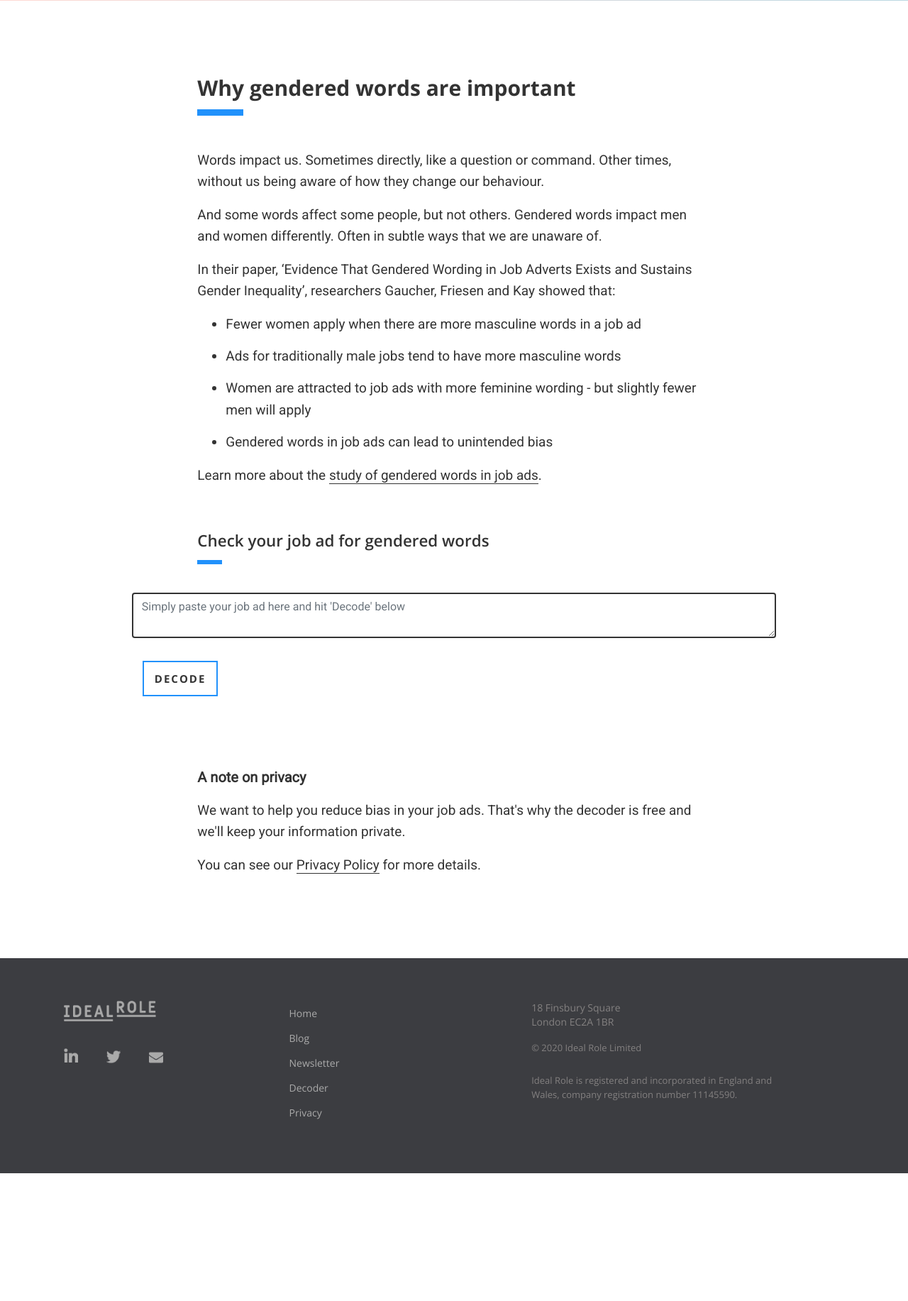
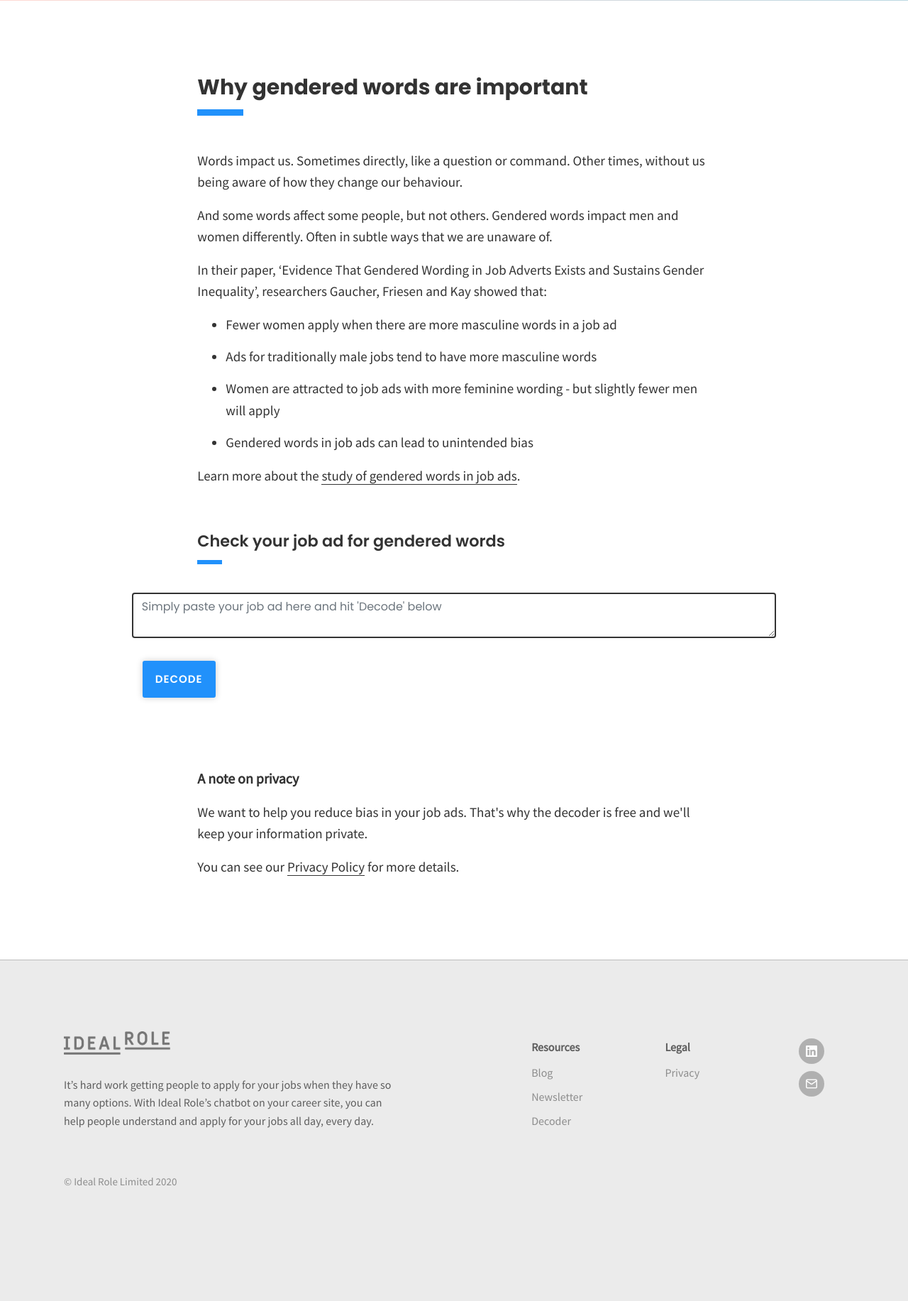
Before and after one commit to rob-mccormick/decoder, a Django app: page / in a window 1280 px wide. Shown: the part 850-2683 px from the top of the page at 71% size. Before the commit the page ends 2503 px from the top, so only its background shows below. Run offline with Django 3.2, Linux system fonts and the light colour scheme; some libraries are stand-ins or nearby versions.

Commit message:
Updated header and footer styling

```diff
--- a/decoder/templates/base.html
+++ b/decoder/templates/base.html
@@ -22,7 +22,7 @@
     <!-- Fontawesome -->
     <script defer src="https://use.fontawesome.com/releases/v5.0.10/js/all.js" integrity="sha384-slN8GvtUJGnv6ca26v8EzVaR9DC58QEwsIk9q1QXdCU8Yu8ck/tL/5szYlBbqmS+" crossorigin="anonymous"></script>
     <!-- Google fonts -->
-    <link href="https://fonts.googleapis.com/css?family=Roboto|Open+Sans:400,600,700,800" rel="stylesheet">
+    <link href="https://fonts.googleapis.com/css?family=Poppins:400,600,700|Source+Sans+Pro&display=swap" rel="stylesheet">
     <!-- Custom CSS -->
     <link rel="stylesheet" type="text/css" href="{% static 'jobs/style.css' %}" />
     <!-- SEO -->
@@ -92,21 +92,19 @@
     <footer class="bg-footer">
       <div class="container-fluid">
         <div class="container">
-          <div class="row text-light">
-            <div class="col-6 col-md-3 logo-links">
-              <a href="https://www.idealrole.com"><div><img class="footer-logo" src="{% static 'jobs/images/idealrole-logo-footer.png' %}" alt="Ideal Role logo"></div></a>
-                  <div class="d-inline-flex">
-                      <a href="https://www.linkedin.com/company/idealrole/"><div class="footer-icons"><img src="{% static 'jobs/images/LinkedIn-icon-25.png' %}" alt="LinkedIn"></div></a>
-                      <a href="https://twitter.com/idealrole"><div class="footer-icons twitter"><img src="{% static 'jobs/images/twitter-icon.png' %}" alt="Twitter"></div></a>
-                      <a href="mailto:care@idealrole.com"><div class="footer-icons mail"><img src="{% static 'jobs/images/letter-icon.png' %}" alt="Email"></div></a>
-                  </div>
-
+          <div class="row">
+            <div class="col-6 col-md-7">
+              <a href="https://www.idealrole.com"><div><img class="footer-logo" src="{% static 'jobs/images/IR-logotype-footer.png' %}" alt="Ideal Role logo"></div></a>
+              <div class="footer-one-liner">
+                <p>It’s hard work getting people to apply for your jobs when they have so many options. With Ideal Role’s chatbot on your career site, you can help people understand and apply for your jobs all day, every day.</p>
+              </div>
+              <div class="footer-copyright">
+                <p>&copy; Ideal Role Limited {% now "Y" %}</p>
+              </div>
             </div>
-            <div class="col-6 col-md-3 footer-links">
-              <ul class="list-unstyled mb-2">
-                <li>
-                  <a href="https://www.idealrole.com" class="footer-link footer-text">Home</a>
-                </li>
+            <div class="col-6 col-md-2 footer-links">
+              <p class="footer-links-header">Resources</p>
+              <ul class="list-unstyled footer-list mb-2">
                 <li>
                   <a href="https://www.idealrole.com/blog" class="footer-link footer-text">Blog</a>
                 </li>
@@ -116,52 +114,23 @@
                 <li>
                   <a href="https://decoder.idealrole.com" class="footer-link footer-text">Decoder</a>
                 </li>
+              </ul>
+            </div>
+            <div class="col-0 col-md-2 footer-links">
+              <p class="footer-links-header">Legal</p>
+              <ul class="list-unstyled footer-list mb-2">
                 <li>
                   <a href="https://www.idealrole.com/privacy" class="footer-link footer-text">Privacy</a>
                 </li>
               </ul>
             </div>
-            <div class="col-0 col-md-1">
-            </div>
-            <div class="col-12 col-md-5 footer-details">
-              <p class="footer-text footer-address">18 Finsbury Square<br>London EC2A 1BR</p>
-              <p class="footer-small footer-text footer-detail">&copy; {% now "Y" %} Ideal Role Limited</p>
-              <p class="footer-small footer-text footer-long-text">Ideal Role is registered and incorporated in England and Wales, company registration number 11145590.</p>
+            <div class="col-12 col-md-1 footer-media">
+              <a href="https://www.linkedin.com/company/idealrole/"><div class="footer-icons"><img src="{% static 'jobs/images/linkedin-icon.png' %}" alt="LinkedIn"></div></a>
+              <a href="mailto:care@idealrole.com"><div class="footer-icons mail"><img src="{% static 'jobs/images/email-icon.png' %}" alt="Email"></div></a>
             </div>
           </div>
         </div>
       </div>
-      <!-- ActiveCampaign tracking code -->
-      <script type="text/javascript">
-        // Set to false if opt-in required
-        var trackByDefault = true;
-
-        function acEnableTracking() {
-          var expiration = new Date(new Date().getTime() + 1000 * 60 * 60 * 24 * 30);
-          document.cookie = "ac_enable_tracking=1; expires= " + expiration + "; path=/";
-          acTrackVisit();
-        }
-
-        function acTrackVisit() {
-          var trackcmp_email = '';
-          var trackcmp = document.createElement("script");
-          trackcmp.async = true;
-          trackcmp.type = 'text/javascript';
-          trackcmp.src = '//trackcmp.net/visit?actid=1000173168&e='+encodeURIComponent(trackcmp_email)+'&r='+encodeURIComponent(document.referrer)+'&u='+encodeURIComponent(window.location.href);
-          var trackcmp_s = document.getElementsByTagName("script");
-          if (trackcmp_s.length) {
-            trackcmp_s[0].parentNode.appendChild(trackcmp);
-          } else {
-            var trackcmp_h = document.getElementsByTagName("head");
-            trackcmp_h.length && trackcmp_h[0].appendChild(trackcmp);
-          }
-        }
-
-        if (trackByDefault || /(^|; )ac_enable_tracking=([^;]+)/.test(document.cookie)) {
-          acEnableTracking();
-        }
-      </script>
-      <!-- End ActiveCampaign tracking code -->
     </footer>
     <!-- end of footer -->
 
--- a/jobs/static/jobs/style.css
+++ b/jobs/static/jobs/style.css
@@ -1,36 +1,41 @@
+/* Global variables */
+
+body {
+  font-family: 'Poppins', Helvetica, Arial, sans-serif;
+}
+
+p {
+  font-family: 'Source Sans Pro', Helvetica, Arial, sans-serif;
+}
+
+li {
+  font-family: 'Source Sans Pro', Helvetica, Arial, sans-serif;
+}
+
 /* Navbar */
 
-.nav-text {
-  font-family: 'Open Sans', Helvetica, Arial, sans-serif;
-}
-
 .navbar {
-  padding-top: 0;
-  padding-bottom: 0;
+  padding-top: 11px;
+  padding-bottom: 11px;
   background-color: #ffffff;
-}
-
-.navbar div div ul li {
-  height: 60px;
-}
-
-.navbar div div ul li a {
-  height: 100%;
-  padding-top: 20px;
+  box-shadow: 0 0 8px rgba(0,0,0,0.2);
 }
 
 .nav-link {
-  text-transform: uppercase;
-  font-size: 13px;
-  font-weight: 600;
+  /* text-transform: uppercase; */
+  font-size: 14px;
+  font-weight: 400;
   color: #333;
-  letter-spacing: 2px;
+  letter-spacing: 1px;
   transition: 0.2s;
+  padding-top: 10px;
+  padding-bottom: 10px;
 }
 
 .nav-link:hover {
   color: #ffffff;
   background-color: #2191fb;
+  border-radius: 3px;
 }
 
 .active a {
@@ -61,7 +66,7 @@ h1 {
 }
 
 h2 {
-  font-family: 'Open Sans', Helvetica, Arial, sans-serif;
+  /* font-family: 'Open Sans', Helvetica, Arial, sans-serif; */
   color: #333;
   font-size: 1.1em;
   line-height: 1.5em;
@@ -69,7 +74,7 @@ h2 {
 }
 
 h3 {
-    font-family: 'Open Sans', Helvetica, Arial, sans-serif;
+    /* font-family: 'Open Sans', Helvetica, Arial, sans-serif; */
     color: #333;
     font-size: 1.2em;
     font-weight: 600;
@@ -79,7 +84,7 @@ h3 {
 
 p {
   color: #333;
-  font-family: 'Roboto', sans-serif;
+  /* font-family: 'Roboto', sans-serif; */
   font-size: 16px;
   line-height: 1.6em;
   font-weight: 400;
@@ -87,7 +92,7 @@ p {
 
 .list-point {
   color: #333;
-  font-family: 'Roboto', sans-serif;
+  /* font-family: 'Source Sans Pro', Helvetica, Arial, sans-serif; */
   font-size: 16px;
   line-height: 1.6em;
   font-weight: 400;
@@ -213,31 +218,33 @@ p {
 textarea {
   height: 250px;
   width: 100%;
-  font-family: 'Roboto', Helvetica, Arial, sans-serif;
+  /* font-family: 'Roboto', Helvetica, Arial, sans-serif; */
 }
 
 .submit-button {
-  font-family: 'Open Sans', Helvetica, Arial, sans-serif;
-  background: #ffffff;
-  color: #333 !important;
+  /* font-family: 'Open Sans', Helvetica, Arial, sans-serif; */
+  background: #2191fb;
+  color: #fff !important;
   line-height: 20px;
   text-transform: uppercase;
-  transition: all .3s;
-  border: 2px solid #2191fb;
-  letter-spacing: 2px;
-  font-weight: 700;
+  transition: all .3s ease-in-out;
+  border: 3px solid #2191fb;
+  border-radius: 3px;
+  letter-spacing: 1px;
+  font-weight: 600;
   cursor: pointer;
   text-decoration: none !important;
-  font-size: 14px;
-  padding: 11px 10px;
+  font-size: 16px;
+  padding: 12px 20px;
   margin-bottom: 50px;
   position: relative;
   z-index: 100;
+  box-shadow: 0 0 10px rgba(0,0,0,0.2);
 }
 
 .submit-button:hover {
-  background: #2191fb;
-  color: #ffffff !important;
+  background: #fff;
+  color: #333 !important;
 }
 
 
@@ -383,77 +406,106 @@ textarea {
 }
 
 .job-ad-result {
-  margin: 50px 0 100px 0;
+  margin: 50px 0 150px 0;
 }
 
 
 /* FOOTER */
 
 .bg-footer {
-  background-color: #3c3d41;
-  padding: 60px 0px;
+  background-color: #ebebeb;
+  border-top: 1px solid rgba(0,0,0,0.2);
+  padding: 100px 0 140px 0;
 }
 
-/* .container-fluid {
-  padding-left: 0px;
-  padding-right: 0px;
-} */
+.footer-logo {
+  width: 150px;
+  margin-bottom: 20px;
+  opacity: 0.5;
+  transition: opacity 0.3s ease-in-out;
+}
 
-.footer-logo {
-  width: 130px;
-  padding-bottom: 35px;
+.footer-logo:hover {
+  opacity: 1;
+}
+
+.footer-one-liner {
+  padding: 10px 40px 0 0;
+  max-width: 520px;
+}
+
+.footer-one-liner p {
+  font-size: 16px;
+  line-height: 1.6em;
+  color: rgba(0,0,0,0.6);
+}
+
+.footer-copyright {
+  margin-top: 60px;
+}
+
+.footer-copyright p {
+  font-size: 15px;
+  color: rgba(0,0,0,0.4);
+}
+
+.footer-links {
+  padding-top: 10px;
+}
+
+.footer-links-header {
+  font-size: 16px;
+  font-weight: 600;
+  color: rgba(0,0,0,0.6);
+  margin-bottom: 10px;
+}
+
+.footer-list li {
+  padding-bottom: 10px;
+}
+
+.footer-link {
+  /* font-family: 'Source Sans Pro', Helvetica, Arial, sans-serif; */
+  font-size: 16px;
+  line-height: 1.5em;
+  color: rgba(0,0,0,0.4);
+  text-decoration: none !important;
+  /* padding-bottom: 10px; */
+  transition: color 0.2s ease-in-out;
+}
+
+.footer-link:hover {
+  color: #000;
+}
+
+.footer-media {
+  padding-top: 10px;
+}
+
+.footer-icons {
+  width: 36px;
+  height: 36px;
+  background-color: rgba(0,0,0,0.25);
+  border-radius: 50%;
+  margin-bottom: 10px;
+  transition: background-color 0.2s ease-in-out;
+  transition: transform 0.2s ease-in-out;
+  position: relative;
+}
+
+.footer-icons:hover {
+  background-color: #000;
+  transform: scale(1.1, 1.1);
 }
 
 .footer-icons img {
-  width: 20px;
-}
-
-.twitter {
-    padding-top: 2px;
-}
-
-.mail {
-    padding-top: 3px;
-}
-
-.footer-icons {
-  padding-right: 40px;
-}
-
-.footer-text {
-  font-family: 'Open Sans', Helvetica, Arial, sans-serif;
-  color: #aaaaaa;
-  line-height: 20px;
-}
-
-.list-unstyled li {
-  padding: 7px 0;
-  font-size: 14px;
-}
-
-.footer-link:hover {
-  color: #ffffff;
-  text-decoration: none;
-}
-
-.footer-links {
-    padding-left: 50px;
-}
-
-.footer-address {
-  font-size: 14px;
-  line-height: 20px;
-  color: #838080;
-}
-
-.footer-small {
-  font-size: 13px;
-  color: #838080;
-  padding-bottom: 10px;
-}
-
-.footer-long-text {
-  max-width: 350px;
+  width: 16px;
+  display: block;
+  margin: auto;
+  position: absolute;
+  top: 50%;
+  left: 50%;
+  transform: translate(-50%, -50%);
 }
 
 
--- a/runtime.txt
+++ b/runtime.txt
@@ -1 +1 @@
-python-3.7.4
+python-3.7.6
```
Also changed, not shown: other parts of jobs/static/jobs/style.css (+31 -15 lines), decoder/settings.py (+6 -33 lines), jobs/templates/jobs/result.html (+5 -5 lines), jobs/static/jobs/images/IR-logotype-footer.png (added), jobs/static/jobs/images/email-icon.png (added), jobs/static/jobs/images/linkedin-icon.png (added).
